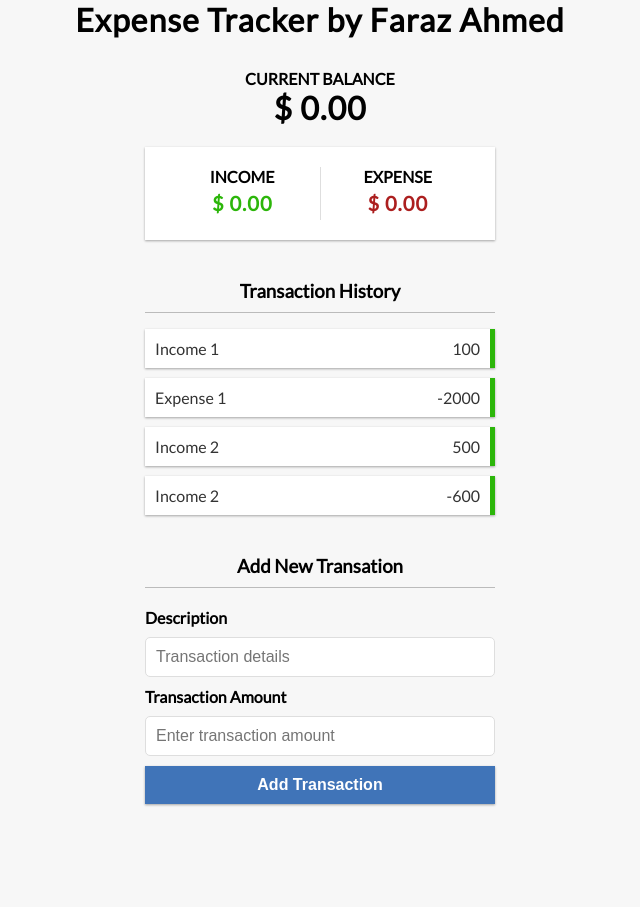
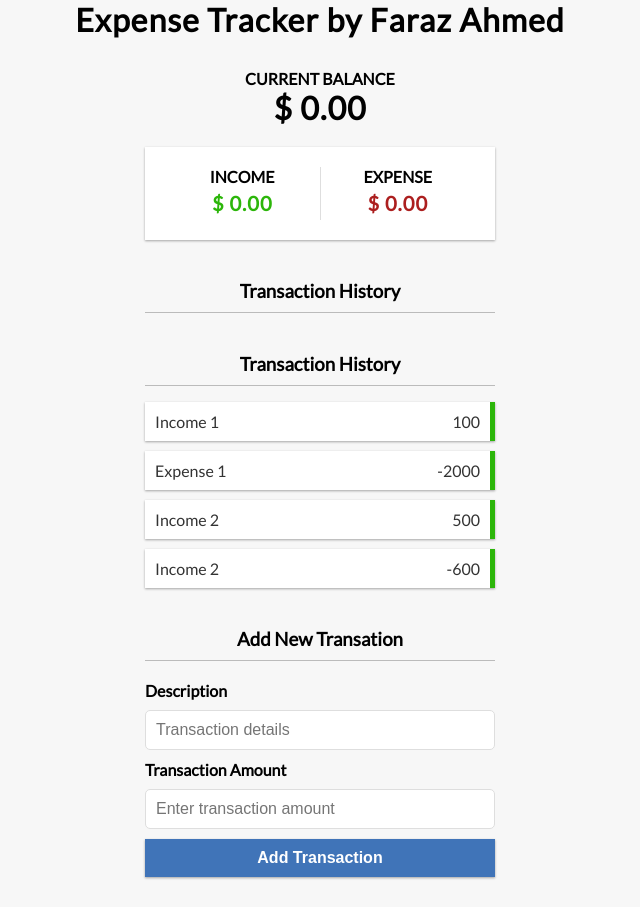
Before and after one commit to farazahmed12/expense_tracker, a React (Create React App) app: page / in a window 1280 px wide. Shown: the whole page, without its empty margins (320-960 px from the left). Before the commit the page ends 834 px from the top, so only its background shows below. Built offline with nearby package versions, Linux system fonts and the light colour scheme.

Commit message:
Update TransactionHistory.js

```diff
--- a/src/components/TransactionHistory.js
+++ b/src/components/TransactionHistory.js
@@ -8,6 +8,8 @@ const TransactionHistory = () => {
   return (
     <div>
       <h3>Transaction History</h3>
+      <h3>Transaction History</h3>
+
       <ul className="list">
         {transactions.map((transaction, ind) => {
           return <Transaction key={ind} transaction={transaction} />;
```
